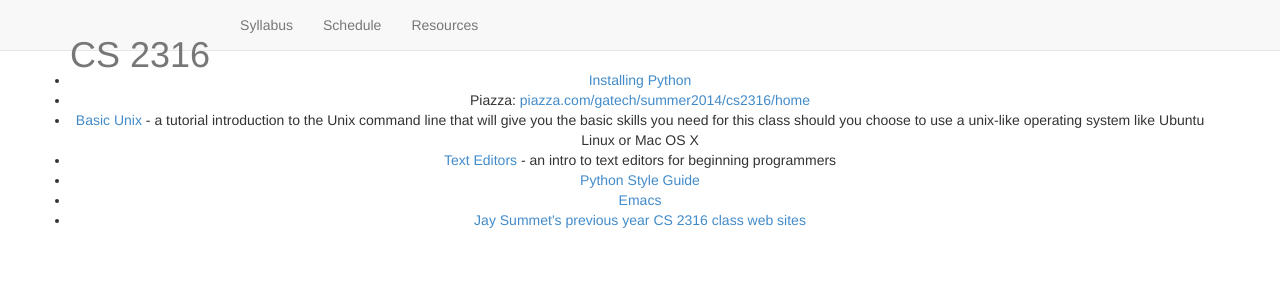
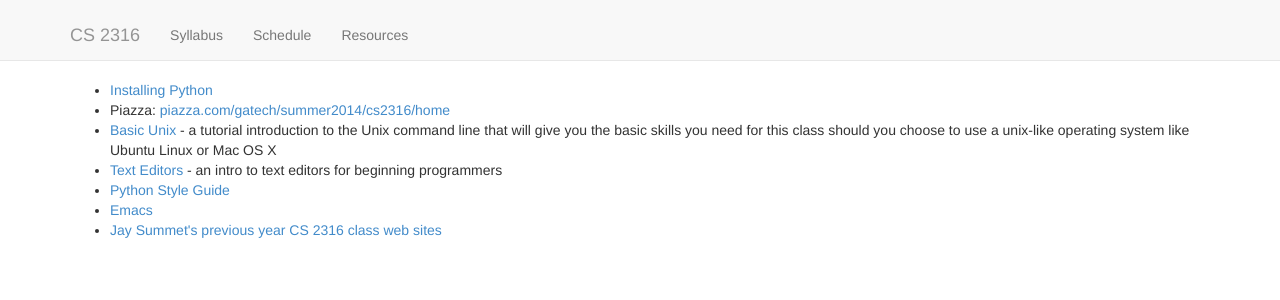
Before and after one commit to sswensen3/cs2316.github.io, a Jekyll site: the page built from resources.html, in a window 1280 px wide and 1400 px high. Shown: the top 300 px of the window. Built offline with Jekyll 4.4.1, drawn with Linux system fonts in a browser that asks for light colours; nearby versions of some CDN libraries.

Commit message:
Fix CSS by copying from cs1331

```diff
--- /dev/null
+++ b/css/cs1331.css
@@ -0,0 +1,8 @@
+pre.terminal {
+  padding: 0;
+  font-size: inherit;
+  color: green;
+  white-space: pre-wrap;
+  background-color: black;
+  border-radius: 0;
+}
--- a/css/main.css
+++ b/css/main.css
@@ -5,10 +5,6 @@
 /*****************************************************************************/
 
 /* Global Reset */
-* {
-  margin: 0;
-  padding: 0;
-}
 
 html, body { height: 100%; }
 
@@ -16,24 +12,56 @@
   background-color: #FFF;
   font: 13.34px Helvetica, Arial, sans-serif;
   font-size: small;
-  text-align: center;
 }
 
 h1, h2, h3, h4, h5, h6 {
   font-size: 100%; }
 
-h1 { margin-bottom: 1em; }
+h1 {
+    margin-bottom: 1em;
+}
 p { margin: 1em 0; }
 
 a         { color: #00a; }
 a:hover   { color: #000; }
-a:visited { color: #a0a; }
+/*a:visited { color: #a0a; }*/
 
 /*****************************************************************************/
 /*
 /* Home
 /*
 /*****************************************************************************/
+
+.container {
+    margin-top: 10px;
+}
+
+.navbar-brand {
+    opacity: .55;
+}
+.navbar-brand:hover {
+    opacity: 1;
+    margin-top: -1px;
+}
+.navbar-brand h1 {
+    display: inline;
+    font-size: 1em;
+    vertical-align: middle;
+    color: #444;
+}
+
+.logo {
+    margin-right: 5px;
+    margin-top: -20px;
+    width: 40px;
+    vertical-align: top;
+}
+.info h3 {
+    margin-bottom: 5px;
+    margin-top: 5px;
+    font-size: 1em;
+}
+
 .posts {
   list-style-type: none;
   margin-bottom: 2em;
@@ -158,3 +186,23 @@
 .post pre.terminal code {
   background-color: #333;
 }
+
+.semester-warning {
+    width: 100%;
+    text-align:center;
+    color: #fff;
+    background-color:#f00;
+    padding: 5px 0;
+    font-size: 1.2em;
+
+    /* Summer: */
+    display: block;
+
+    /* Fall/Spring */
+    /*display: none;*/
+}
+
+.semester-warning h1 {
+    font-size: 1.25em;
+    margin: 0;
+}
--- a/css/navbar-fixed-top.css
+++ b/css/navbar-fixed-top.css
@@ -1,4 +1,3 @@
 body {
-  min-height: 2000px;
   padding-top: 70px;
 }
```
